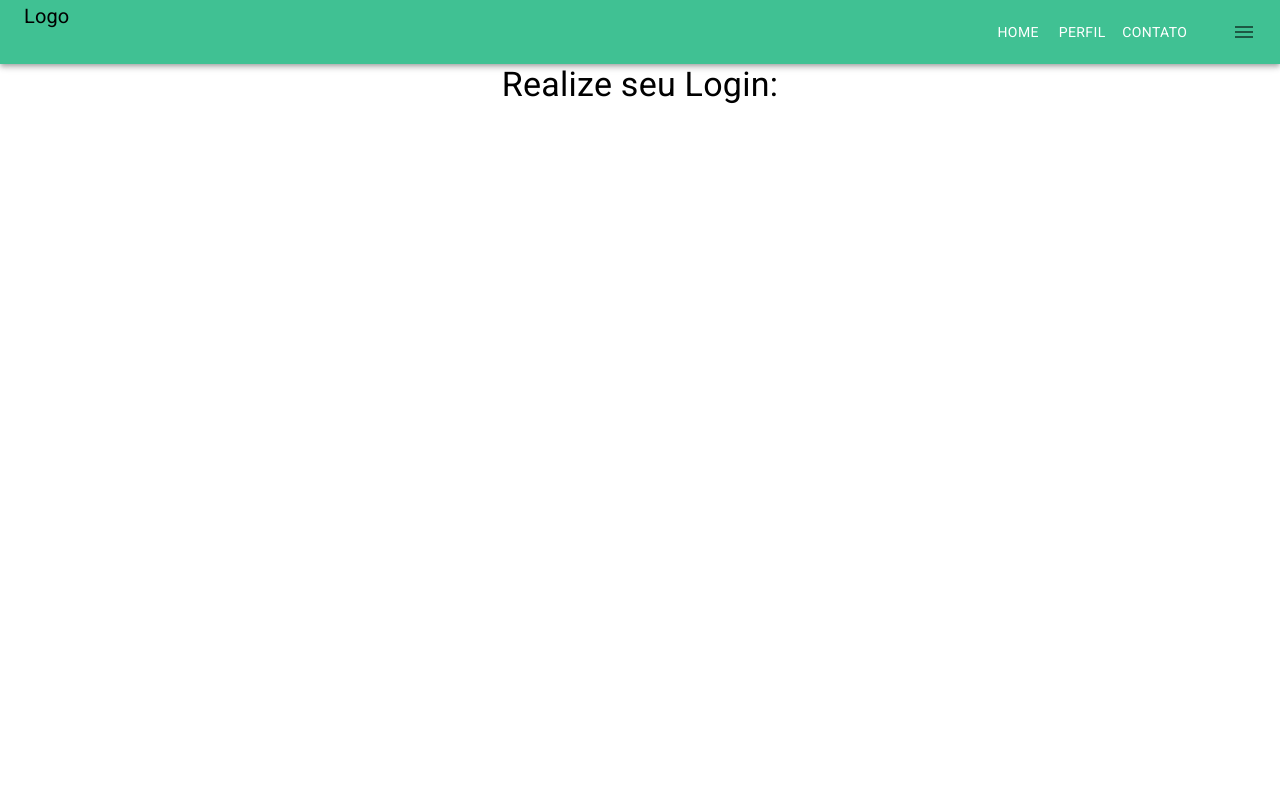
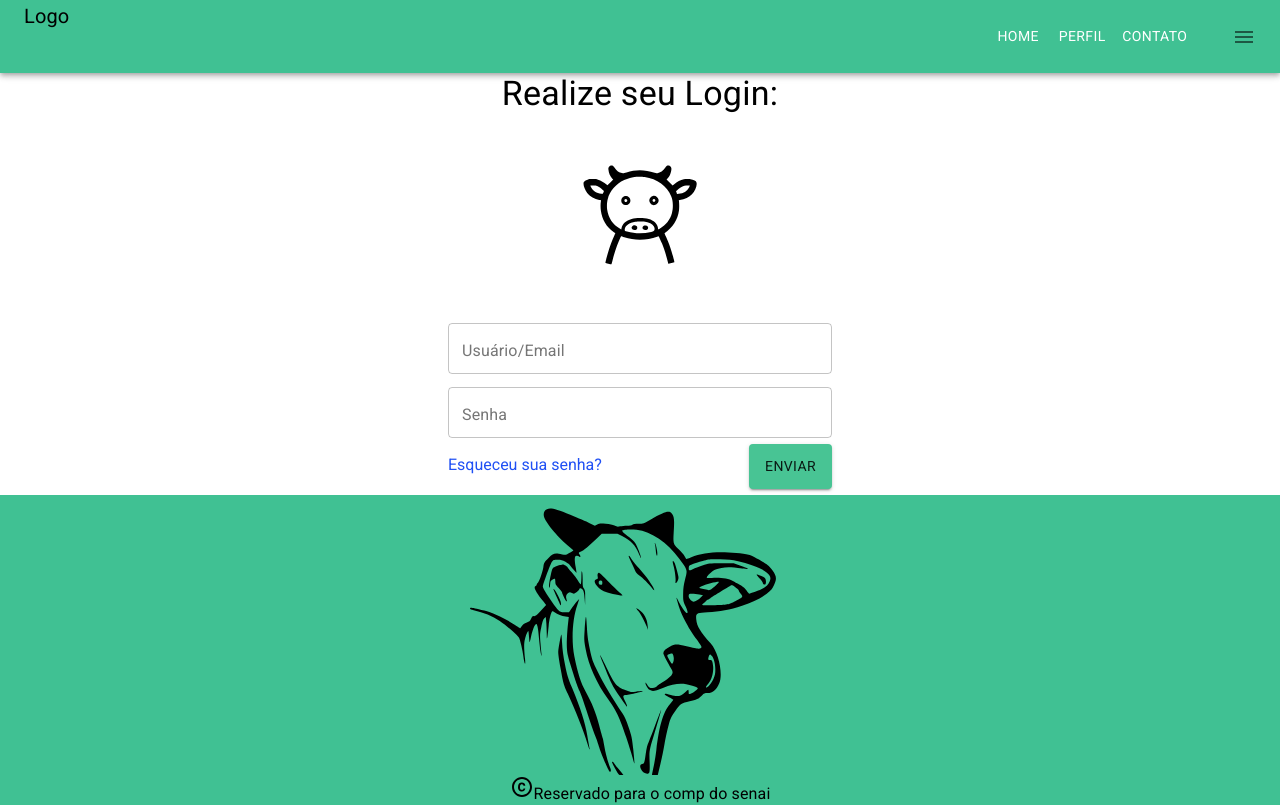
Before and after one commit to racoba/AnimalControl, a React (Create React App) app: page /login in a window 1280 px wide. Shown: the top 805 px of the page. Built offline with nearby package versions, Linux system fonts and the light colour scheme; the HTML template or start-up script is replaced by a standard one.

Commit message:
[FIX][TELA] - Pagina de Login estilizada e ajustada

```diff
--- /dev/null
+++ b/src/components/formLogin.js
@@ -0,0 +1,31 @@
+import React from 'react'
+import { TextField, Typography } from '@material-ui/core'
+import { Button } from '@material-ui/core'
+import { Grid } from '@material-ui/core'
+import styled from 'styled-components'
+import { Botao } from './styled'
+import '@fontsource/roboto';
+
+
+export default () => {
+    return (
+        <Grid style={{ width: "60%", display: "flex", justifyContent: "center", flexDirection: "column", flexWrap: "wrap" }}>
+            <form>
+                <Grid style={{ width: "100%" }}>
+                    <TextField id="user" label="Usuário/Email" variant="outlined" margin="normal" style={{ width: "100%" }} />
+                </Grid>
+                <Grid style={{ width: "100%" }}>
+                    <TextField id="password" label="Senha" type="password" variant="outlined" style={{ width: "100%" }} />
+                </Grid>
+                <Grid style={{ flexDirection: "row", flexWrap: "nowrap" }}>
+                    <Botao>
+                        <Typography variant="h8" display="inline" style={{ fontFamily: "roboto", color: "#2050f4", flex: "2", marginTop: "3%" }} >Esqueceu sua senha?</Typography>
+                        <Grid style={{ display: "flex", justifyContent: "flex-end", flex: "2" }}>
+                            <Button variant="contained" style={{ backgroundColor: "#48c494", height: "45px" }}> Enviar </Button>
+                        </Grid>
+                    </Botao>
+                </Grid>
+            </form>
+        </Grid>
+    )
+}
--- a/src/components/styled.js
+++ b/src/components/styled.js
@@ -38,3 +38,16 @@ export const BackRodape = styled.footer`
 export const ImageRodapeBoi = styled.img`
     width: 50%
 `
+export const VacadDesenho = styled.img`
+    width: 30%;
+    max-width: 100%;
+    margin-top: 0%;
+    margin-bottom: 0%
+`
+
+export const Botao = styled(Grid)`
+    margin-top: 0.2%;
+    margin-bottom: 3%;
+    display: flex;
+    width: 100%;
+`
--- a/src/views/Login.js
+++ b/src/views/Login.js
@@ -1,45 +1,35 @@
 import React from 'react'
-import { PaginaContainer } from '../components/styled'
+import { PaginaContainer, VacadDesenho } from '../components/styled'
 import NavBar from '../components/navbar'
 import Rodape from '../components/rodape'
-import { TextField } from '@material-ui/core'
-import Button from '@material-ui/core/Button';
 import { Typography } from '@material-ui/core'
-import styled from 'styled-components';
 import { Grid } from '@material-ui/core'
 import VacaDesenhada from '../assets/vaca-desenho.svg';
 import '@fontsource/roboto';
+import { ThemeProvider } from '@material-ui/core/styles';
+import { createTheme } from '@material-ui/core'
+import { green } from '@material-ui/core/colors'
+import FormLogin from '../components/formLogin'
 
-const VacadDesenho = styled.img`
-    width: 100%;
-    max-width: 100%;
-    margin-top: 3.25%;
-`
+const tema = createTheme({
+    palette: {
+        primary: green
+    }
+})
+
 
 export default () => {
     return (
-        <PaginaContainer>
+        <PaginaContainer style={{ height: "auto" }}>
             <NavBar />
-            <Grid container justifyContent="center">
-                <Grid container justifyContent="center">
-                    <Typography variant="h4">Realize seu Login:</Typography>
+            <ThemeProvider theme={tema}>
+                <Grid style={{ display: "flex", flexDirection: "column", alignSelf: "center", width: "50%", alignItems: "center" }}>
+                    <Typography variant="h4" display="inline">Realize seu Login:</Typography>
                     <VacadDesenho src={VacaDesenhada} alt="Desenho da Vaca" />
-                    <Grid container justifyContent="center">
-                        <form>
-                            <TextField id="user" label="Usuário/Email" variant="outlined" size="small" />
-                        </form>
-                    </Grid>
-                    <Grid container justifyContent="center">
-                        <form>
-                            <TextField id="password" label="Senha" type="password" variant="outlined" size="small" />
-                        </form>
-                    </Grid>
-                    <Grid container justifyContent="center">
-                        <Button variant="contained" style={{ backgroundColor: "#48c494" }}> Enviar </Button>
-                    </Grid>
+                    <FormLogin />
                 </Grid>
-            </Grid>
+            </ThemeProvider>
             <Rodape />
-        </PaginaContainer>
+        </PaginaContainer >
     )
 }
```
